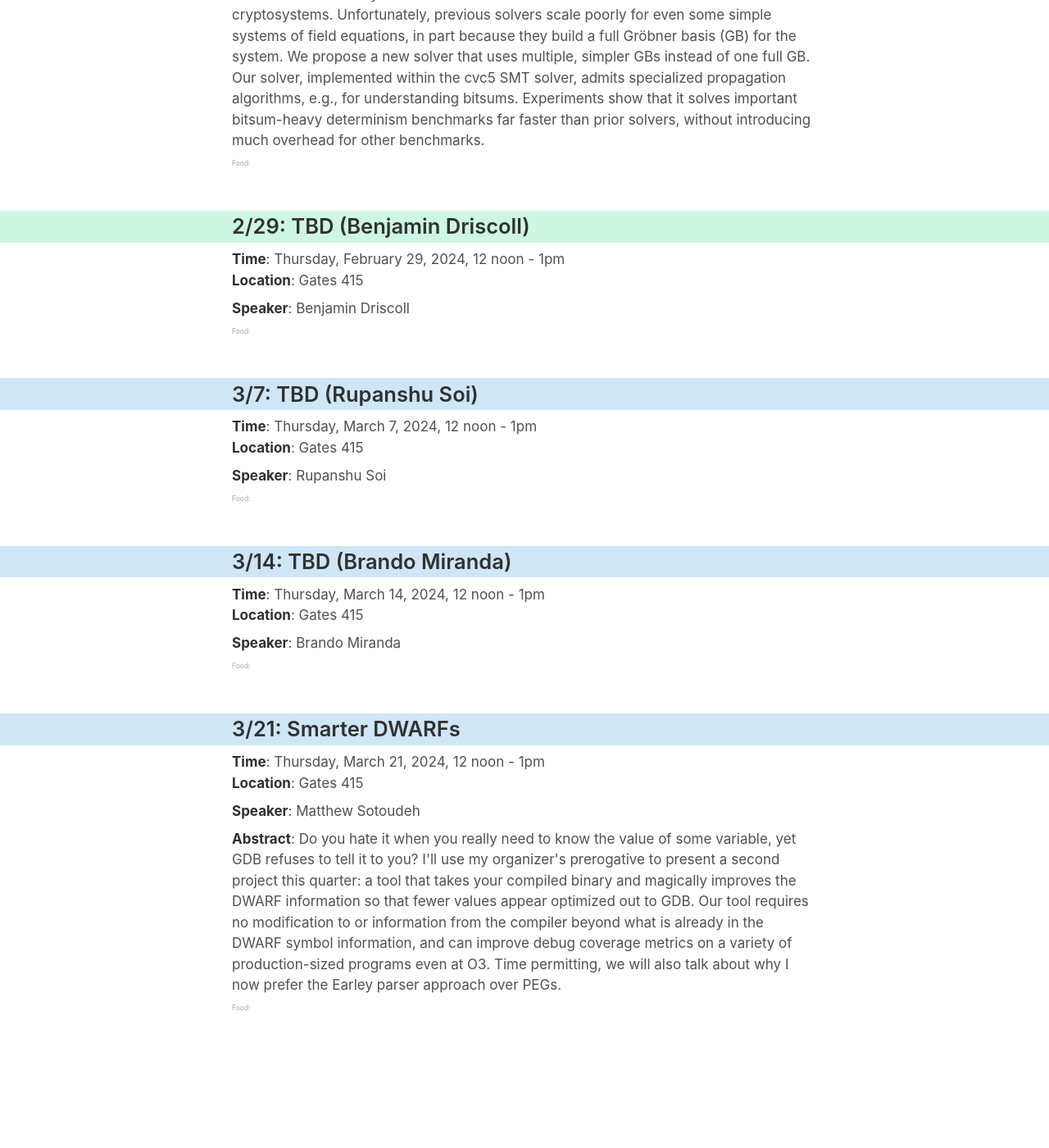
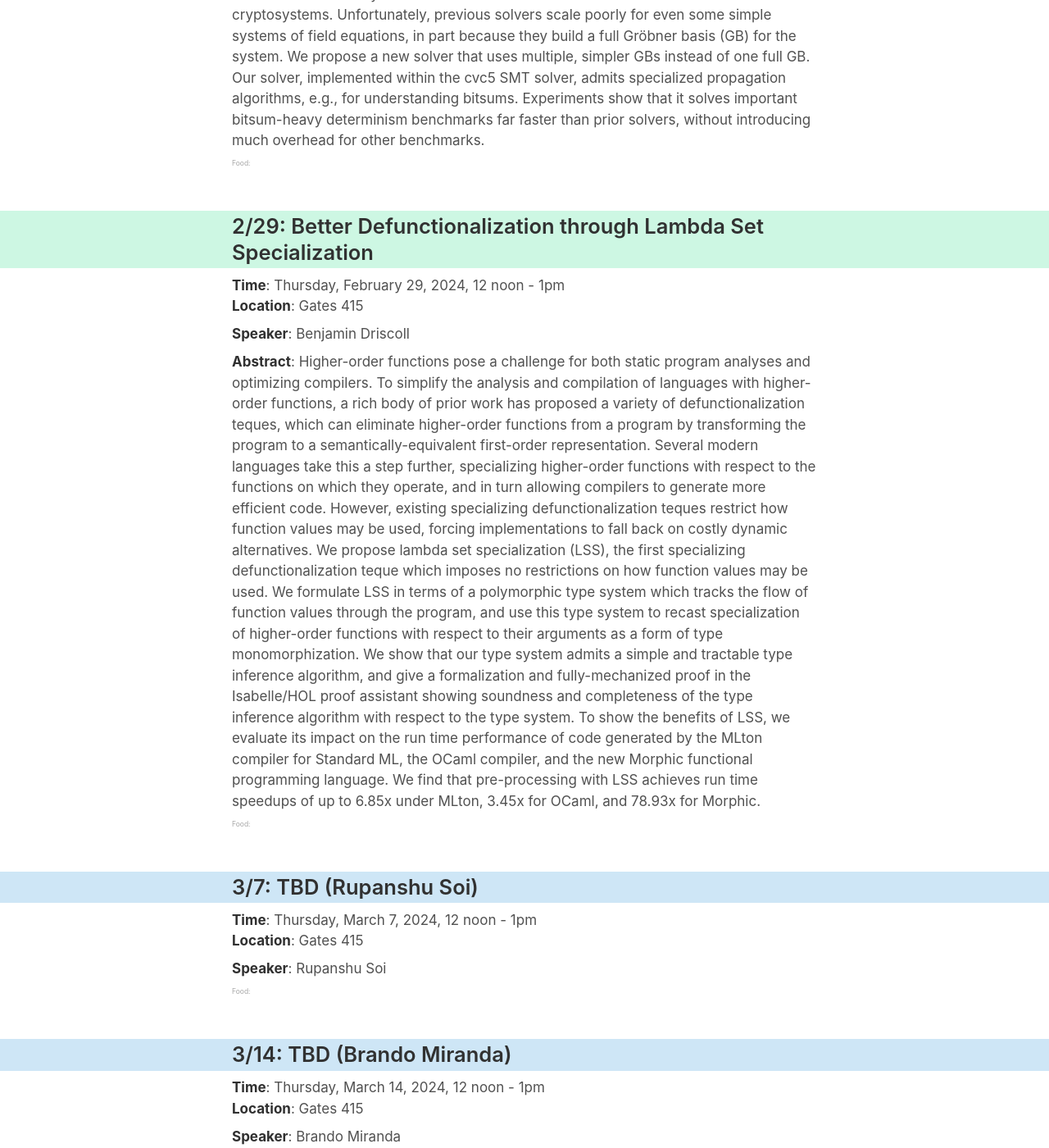
Before and after one commit to software-research-lunch/software-research-lunch.github.io, a Jekyll site: the page built from index.html, in a window 1280 px wide and 1400 px high, scrolled down 3219 px. Shown: the whole window at 82% size. Built offline with Jekyll 4.4.1, drawn with Linux system fonts in a browser that asks for light colours; before the commit the page ends 4557 px from its top, so only the background shows below that.

Commit message:
ben's talk

```diff
--- a/_data/schedule.yml
+++ b/_data/schedule.yml
@@ -133,8 +133,34 @@ shortcomings under various conditions."
     speaker: "Alex Ozdemir"
     bio: ""
   - date: "2024-02-29"
-    abstract: ""
-    title: ""
+    abstract: "Higher-order functions pose a challenge for both static program
+      analyses and optimizing compilers. To simplify the analysis and
+      compilation of languages with higher-order functions, a rich body of
+      prior work has proposed a variety of defunctionalization teques, which
+      can eliminate higher-order functions from a program by transforming the
+      program to a semantically-equivalent first-order representation. Several
+      modern languages take this a step further, specializing higher-order
+      functions with respect to the functions on which they operate, and in
+      turn allowing compilers to generate more efficient code. However,
+      existing specializing defunctionalization teques restrict how function
+      values may be used, forcing implementations to fall back on costly
+      dynamic alternatives. We propose lambda set specialization (LSS), the
+      first specializing defunctionalization teque which imposes no
+      restrictions on how function values may be used. We formulate LSS in
+      terms of a polymorphic type system which tracks the flow of function
+      values through the program, and use this type system to recast
+      specialization of higher-order functions with respect to their arguments
+      as a form of type monomorphization. We show that our type system admits a
+      simple and tractable type inference algorithm, and give a formalization
+      and fully-mechanized proof in the Isabelle/HOL proof assistant showing
+      soundness and completeness of the type inference algorithm with respect
+      to the type system. To show the benefits of LSS, we evaluate its impact
+      on the run time performance of code generated by the MLton compiler for
+      Standard ML, the OCaml compiler, and the new Morphic functional
+      programming language. We find that pre-processing with LSS achieves run
+      time speedups of up to 6.85x under MLton, 3.45x for OCaml, and 78.93x for
+      Morphic."
+    title: "Better Defunctionalization through Lambda Set Specialization"
     speaker: "Benjamin Driscoll"
     bio: ""
   - date: "2024-03-07"
```
